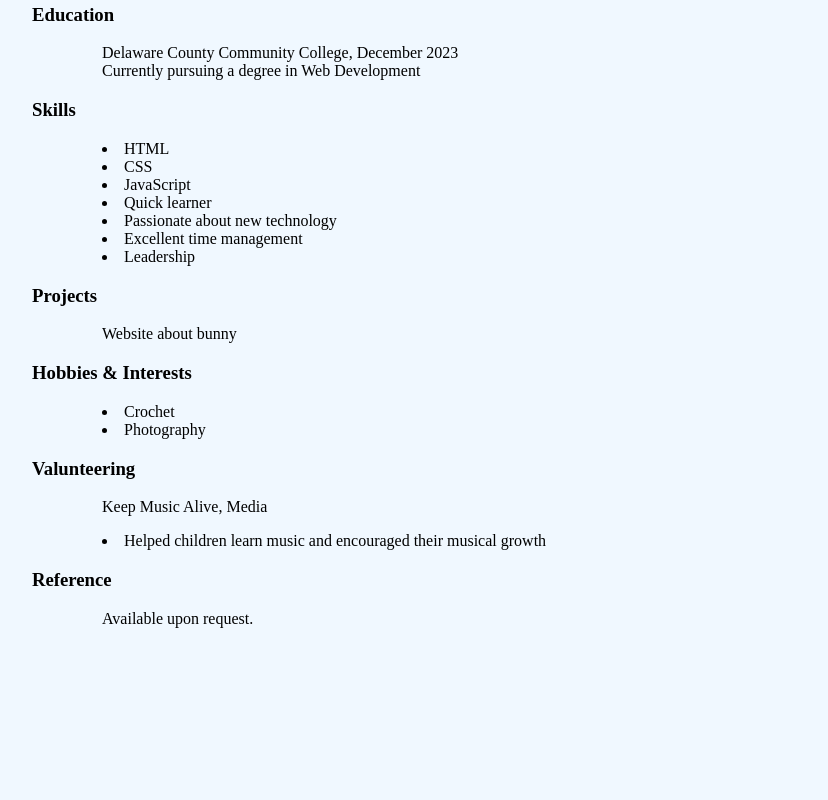
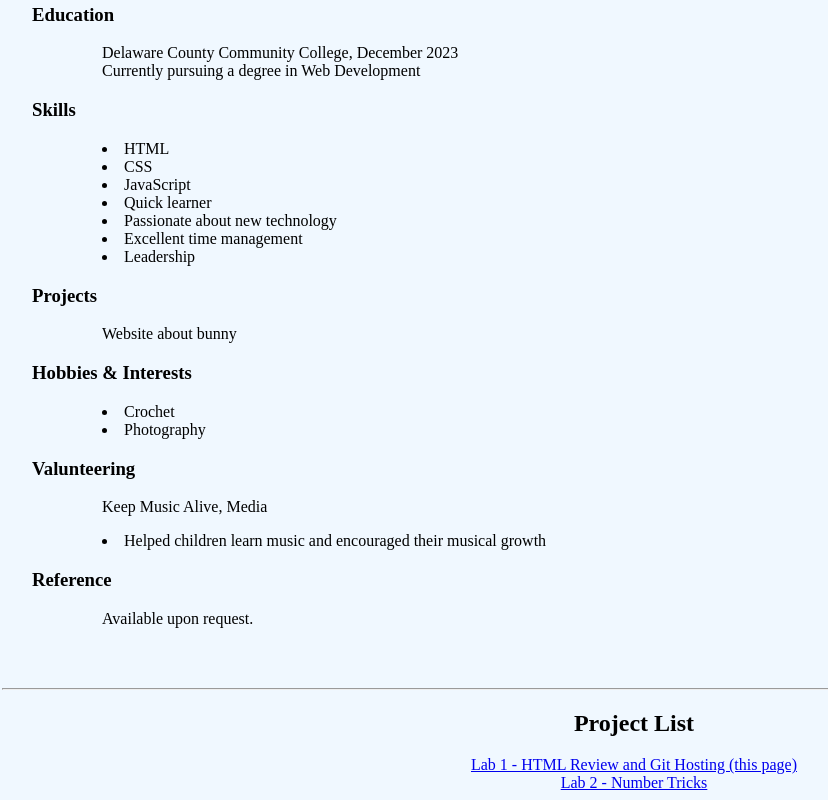
Before and after one commit to Emnanong/portfolio, a plain HTML site: page index.html in a window 1280 px wide. Shown: the part 581-1381 px from the top of the page, without its empty margins (6-834 px from the left). Before the commit the page ends 1225 px from the top, so only its background shows below. Drawn offline with Linux system fonts and the light colour scheme.

Commit message:
Update index.html

```diff
--- a/index.html
+++ b/index.html
@@ -47,5 +47,13 @@
         <h3>Reference</h3>
         <p>Available upon request.</p>
     </div>
+     <br>
+    <br>
+    <hr>
+    <div id="projectlist" class="separator">
+        <h2>Project List</h2>
+        <a href="https://emnanong.github.io/portfolio/"><div class="project">Lab 1 - HTML Review and Git Hosting (this page)</div></a>
+        <a href="https://emnanong.github.io/Lab2-MagicNo/"><div class="project">Lab 2 - Number Tricks</div></a>
+     </div>
     </body>
 </html>
```
